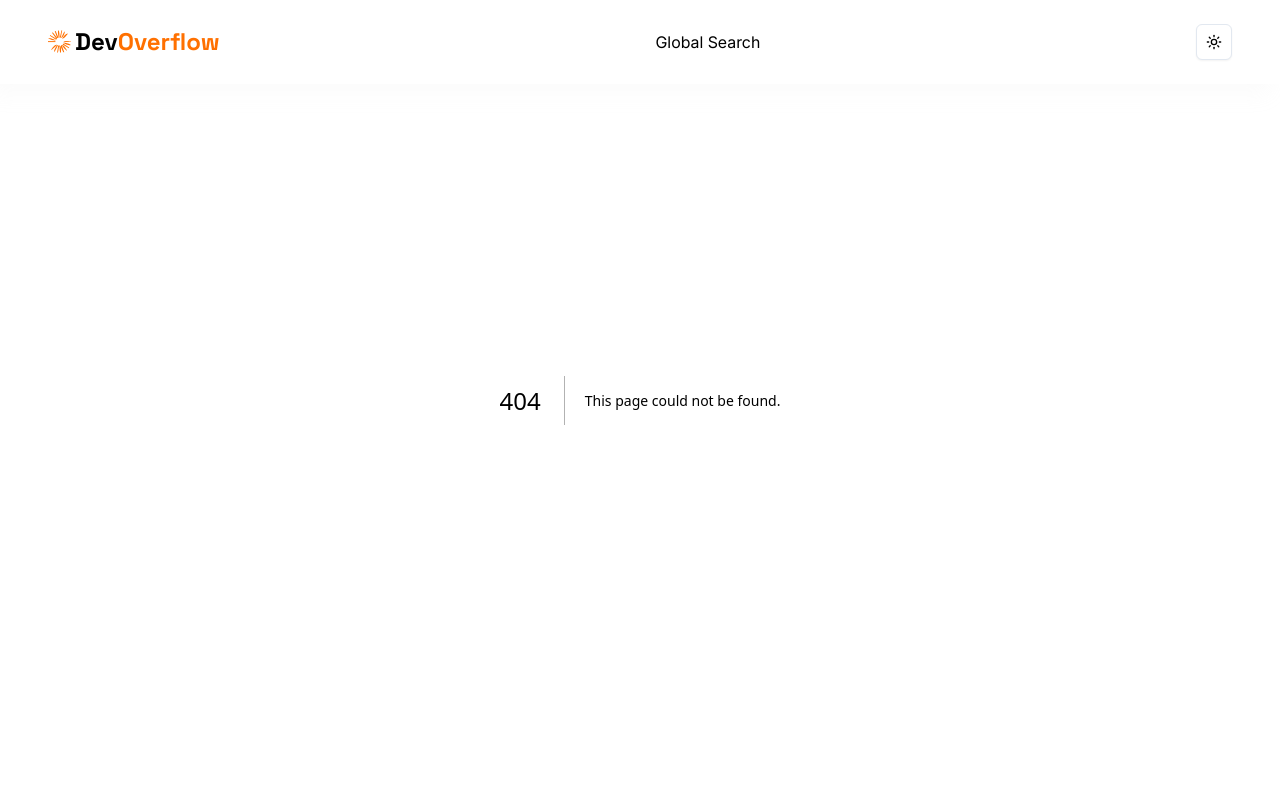
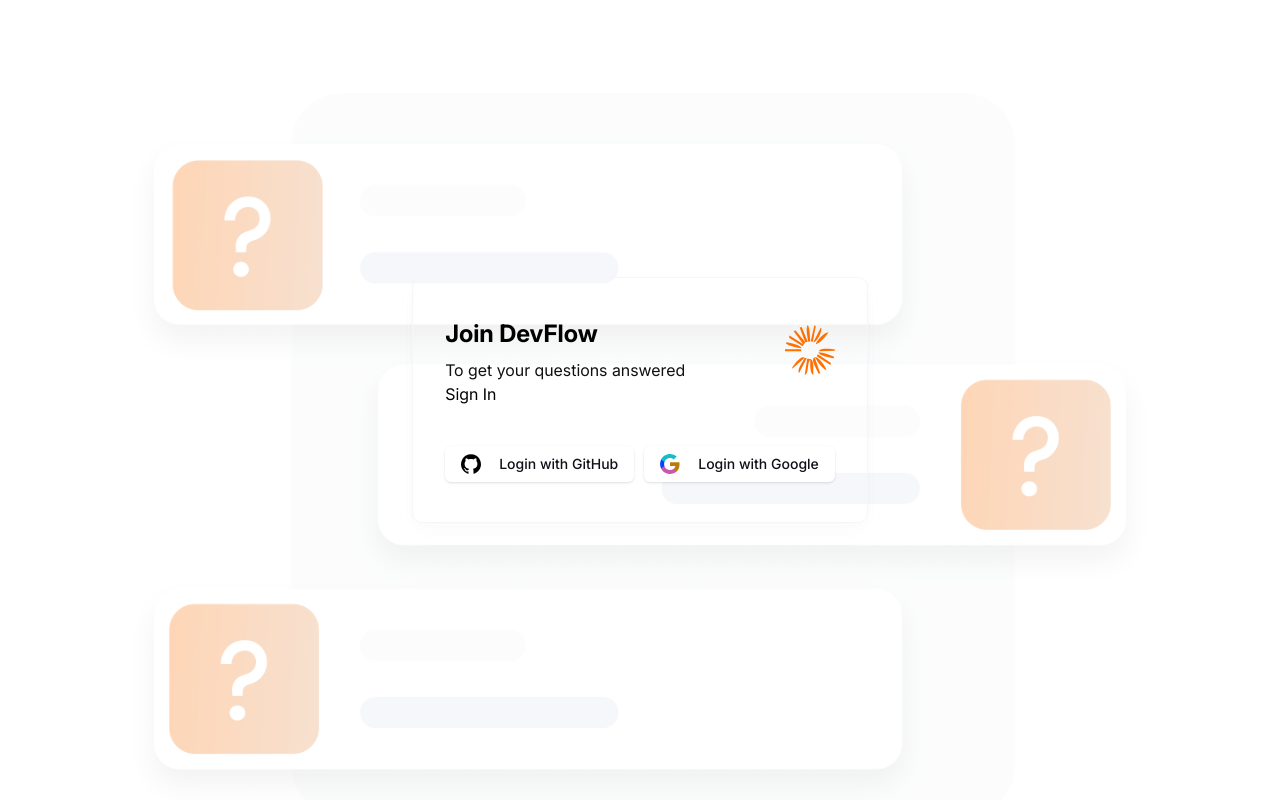
Before and after one commit to yildirimzia/next_15, a Next.js app: page /sign-in in a window 1280 px wide. Before the commit this address had no page. Built offline with nearby package versions, Linux system fonts and the light colour scheme.

Commit message:
Implement authentication layout and pages with social login

```diff
--- /dev/null
+++ b/app/(auth)/layout.tsx
@@ -0,0 +1,36 @@
+import React from 'react'
+import Image from 'next/image'
+import SocialAuthForm from '@/components/forms/SocialAuthForm'
+
+const AuthLayout = ({ children }: { children: React.ReactNode }) => {
+  return (
+    <main className='flex min-h-screen w-full items-center justify-center bg-auth-light dark:bg-auth-dark bg-cover bg-no-repeat px-4 '>
+
+      <section className='light-border background-light800_dark_200 shadow-light100_dark100 min-w-full rounded-[10px] border
+     px-8 py-10 gap-10 shadow-md sm:min-w-[450px] sm:px-8'>
+        <div className='flex items-center justify-between gap-2'>
+          <div className='space-y-2.5'>
+            <h1 className='h2-bold text-dark100_light900'>Join DevFlow</h1>
+            <p className='paragraph-regular text-dark500_light400 '>To get your questions answered</p>
+          </div>
+
+          <Image
+            src='/images/site-logo.svg'
+            alt='auth-light'
+            width={50}
+            height={50}
+            className='object-contain'
+          />
+        </div>
+
+
+        {children}
+        <SocialAuthForm />
+      </section>
+
+
+    </main>
+  )
+}
+
+export default AuthLayout
--- /dev/null
+++ b/app/(auth)/sign-in/page.tsx
@@ -0,0 +1,11 @@
+import React from 'react'
+
+const SignIn = () => {
+  return (
+    <div>
+      <h1>Sign In</h1>
+    </div>
+  )
+}
+
+export default SignIn
--- /dev/null
+++ b/app/(auth)/sign-up/page.tsx
@@ -0,0 +1,11 @@
+import React from 'react'
+
+const SignUp = () => {
+  return (
+    <div>
+      <h1>Sign Up</h1>
+    </div>
+  )
+}
+
+export default SignUp
--- /dev/null
+++ b/app/(root)/layout.tsx
@@ -0,0 +1,13 @@
+import Navbar from '@/components/navigation/navbar'
+import React from 'react'
+
+const RootLayout = ({children}: {children: React.ReactNode}) => {
+  return (
+    <main>
+      <Navbar />
+      {children}
+    </main>
+  )
+}
+
+export default RootLayout
--- a/app/globals.css
+++ b/app/globals.css
@@ -106,6 +106,10 @@
 
   .text-dark400_light900 {
     @apply text-dark-400 dark:text-light-900 !important;
+  }
+
+  .text-dark500_light400 {
+    @apply text-dark-500 dark:text-light-400;
   }
 
   .text-light400_light500 {
--- a/app/layout.tsx
+++ b/app/layout.tsx
@@ -2,7 +2,6 @@
 import localFont from "next/font/local";
 import "./globals.css";
 import ThemeProvider from "@/context/Theme";
-import Navbar from "@/components/navigation/navbar";
 
 const inter = localFont({
   src: "./fonts/InterVF.ttf",
@@ -43,7 +42,6 @@
           enableSystem
           disableTransitionOnChange
         >
-          <Navbar />
           {children}
         </ThemeProvider>
       </body>
--- /dev/null
+++ b/components/forms/SocialAuthForm.tsx
@@ -0,0 +1,31 @@
+import { Button } from '@/components/ui/button'
+import Image from 'next/image'
+import React from 'react'
+
+const SocialAuthForm = () => {
+    const buttonClass = 'background-dark400_light900 body-medium text-dark200_light800 rounded-2 px-4 py-3.5'
+    return (
+        <div className='mt-10 flex flex-wrap gap-2.5'>
+            <Button className={buttonClass}>
+                <Image
+                    src='/icons/github.svg'
+                    alt='google'
+                    width={20}
+                    height={20}
+                    className='invert-colors mr-2.5 object-cover' />
+                Login with GitHub
+            </Button>
+            <Button className={buttonClass}>
+                <Image
+                    src='/icons/google.svg'
+                    alt='google'
+                    width={20}
+                    height={20}
+                    className='invert-colors mr-2.5 object-cover' />
+                Login with Google
+            </Button>
+        </div>
+    )
+}
+
+export default SocialAuthForm
```
Also changed, not shown: app/(root)/page.tsx (renamed from app/page.tsx).
